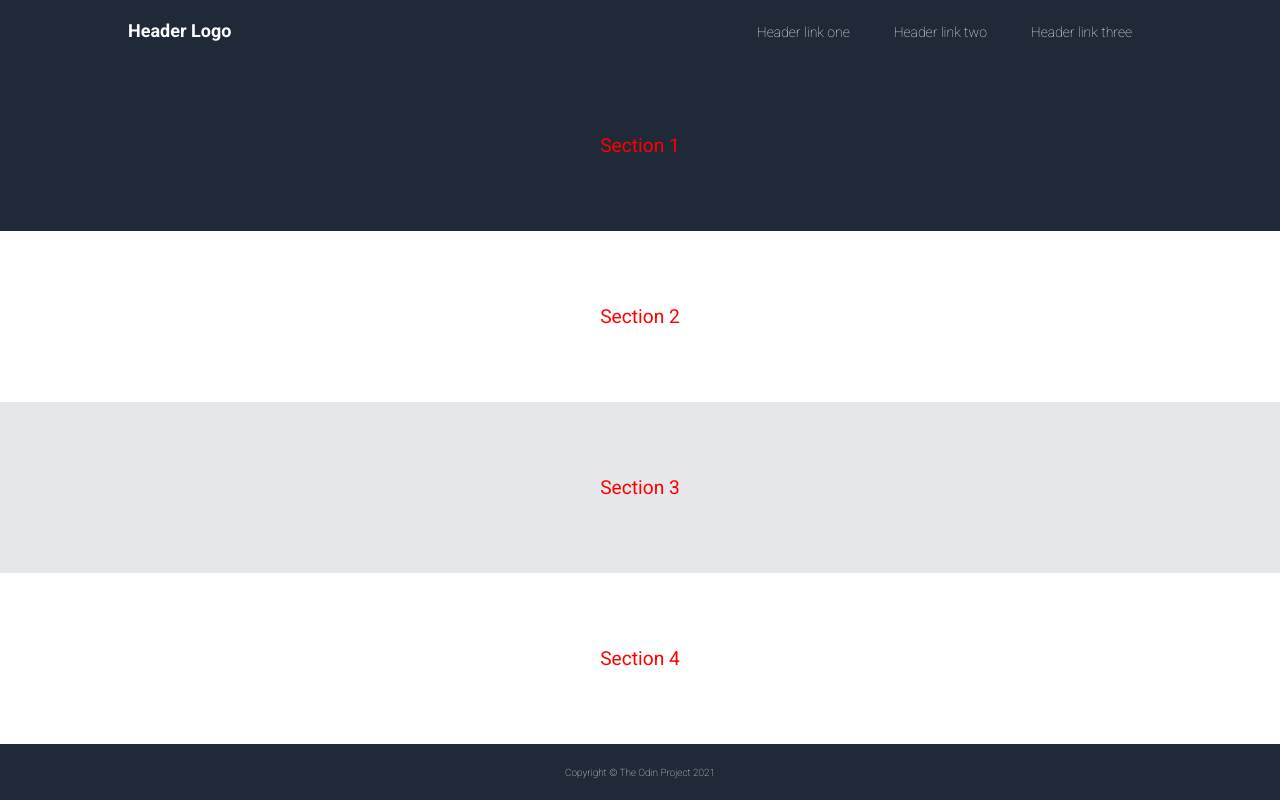
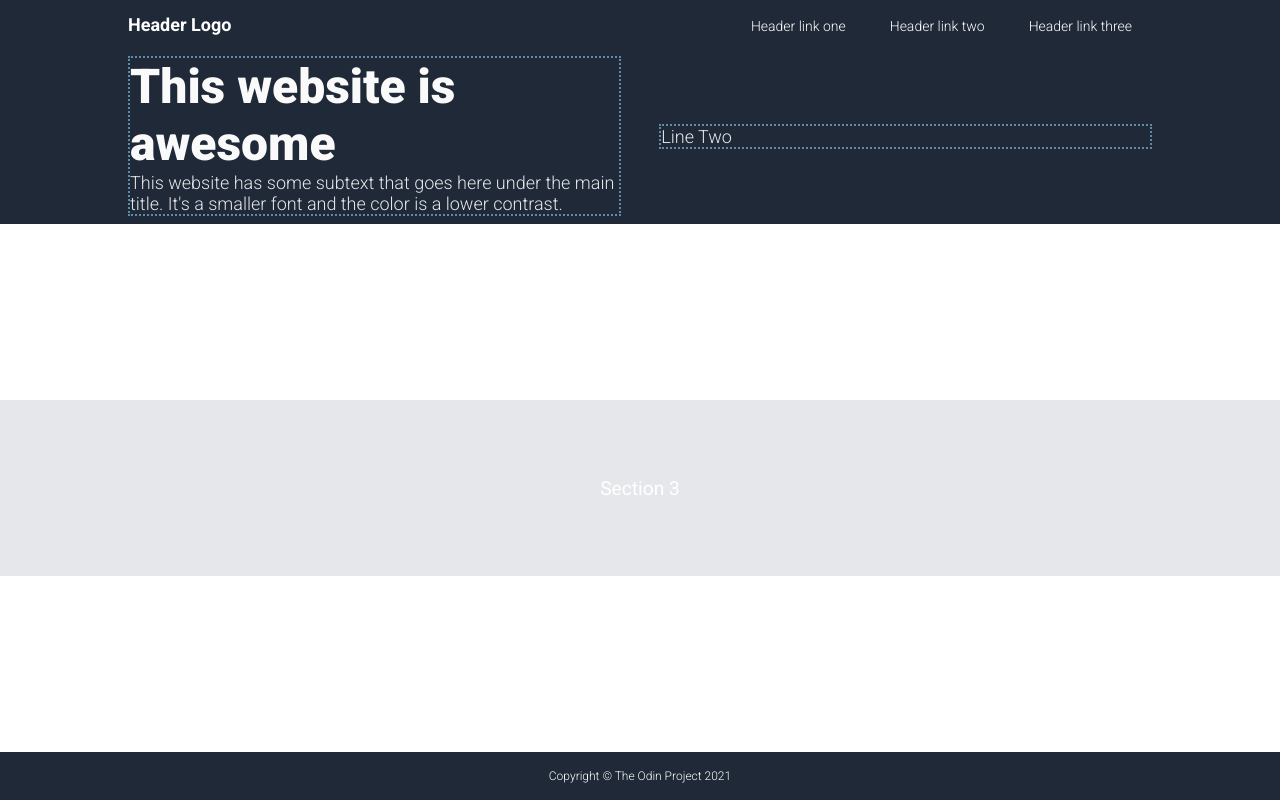
Before and after one commit to michaelkilonzo/landing-page, a plain HTML site: page index.html in a window 1280 px wide. Drawn offline with Linux system fonts and the light colour scheme.

Commit message:
Section 1

```diff
--- a/index.html
+++ b/index.html
@@ -20,7 +20,15 @@
     </header>
 
     <div class="container">
-        <section class="content" id="one">Section 1</section>
+        <section class="content" id="one">
+            <div class="content-left">
+                <h1>This website is awesome</h1>
+                <p>This website has some subtext that goes here under the main title. It's a smaller font and the color is a lower contrast.</p>
+            </div>
+            <div class="content-right">
+                <p>Line Two</p>
+            </div>
+        </section>
         <section class="content" id="two">Section 2</section>
         <section class="content" id="three">Section 3</section>
         <section class="content" id="four">Section 4</section>
--- a/styles.css
+++ b/styles.css
@@ -2,7 +2,7 @@
     margin: 0;
     padding: 0;
     box-sizing: border-box;
-    font-family: 'Roboto';
+    font-family: 'Roboto', sans-serif;
 }
 
 body {
@@ -14,72 +14,110 @@ body {
 header, footer {
     background-color: #1F2937;
     color: white;
-    height: 7vh;
+    height: 6vh;
     display: flex;
     align-items: center;
     justify-content: space-between;
+    padding: 0 10%;
 }
 
-header {
-    padding: 30px 10%
-}
 
-header > p, li, a {
+
+header p, li, a {
     text-decoration: none;
     font-size: 18px;
     cursor: pointer;
 }
 
-header > p {
-    font-weight: bolder;
+header p {
+    font-weight: 700;
 }
 
 .nav_links {
     list-style: none;
 }
 
-.nav_links > li {
+.nav_links li {
     display: inline-block;
     padding: 0 20px;
-    font-weight: lighter;
+    font-weight: 300;
     font-size: 14px;
 }
 
-.nav_links > li:hover{
+.nav_links li:hover{
     font-weight: normal;
 }
 
 footer {
-    font-size: 10px;
-    font-weight: Lighter;
+    font-size: 12px;
+    font-weight: 300;
     justify-content: center;
 }
 
 .container {
-    flex: 1; /* Takes up remaining space between header and footer */
+    flex: 1;
     display: flex;
     flex-direction: column; /* Stacks sections vertically */
 }
 
+
 /* Content sections styling */
 .content {
-    flex: 1; /* Allows each section to take up equal space */
     display: flex;
     align-items: center;
     justify-content: center;
     font-size: 1.2rem;
-    color: red;
+    color: white;
+    max-height: 22vh;
+    flex: 1;
+
 }
 
-/* Optional: Add distinct colors for each content section */
-#one { background-color: #1F2937;
+
+.content > * {
+    max-height: 90%;
+    overflow: clip;
 }
 
+
+#one {
+    display: flex;
+    flex: 1;
+    background-color: #1F2937;
+    padding: 0 10vw;
+    gap: 3vw;
+}
+
+#one .content-left, .content-right {
+    border: 2px dotted rgb(96 139 168);
+    flex: 1;
+
+
+}
+
+
+#one h1 {
+    font-size: 48px;
+    color: #F9FAF9;
+    font-weight: 900;
+}
+
+#one p {
+    font-size: 18px;
+    color: #E5E7EB;
+    font-weight: 300;
+    max-height: 90%;
+}
+
+
 #two { background-color: white;
+    flex: 1;
 }
 
 #three { background-color: #E5E7EB;
+    flex: 1;
 }
 
 #four { background-color: white;
+    flex: 1;
 }
```
